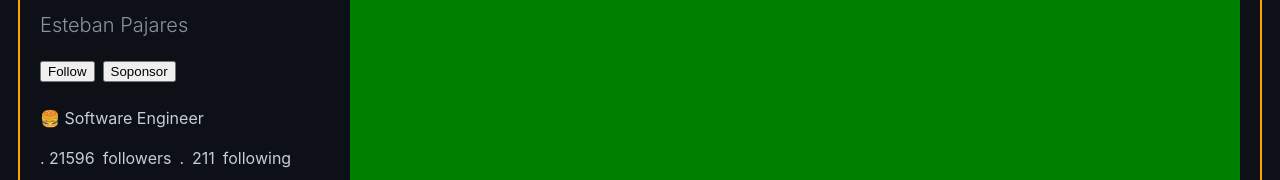
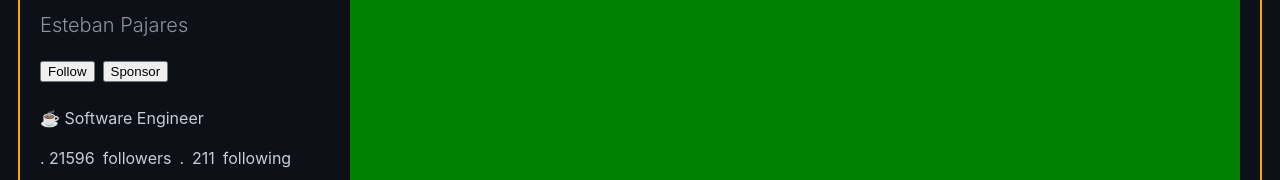
Before and after one commit to EstebanPajares/git-react, a React (Create React App) app: page / in a window 1280 px wide. Shown: the part 345-525 px from the top of the page. Built offline with nearby package versions, Linux system fonts and the light colour scheme; the HTML template or start-up script is replaced by a standard one.

Commit message:
Add icon component

```diff
--- /dev/null
+++ b/src/components/button.js
@@ -0,0 +1,16 @@
+import React from 'react'
+import styled from 'styled-components'
+
+const ButtonStyled = styled.button`
+
+`
+
+function Button({text}) {
+    return (
+        <ButtonStyled>
+            {text}
+        </ButtonStyled>
+    )
+}
+
+export default Button
--- a/src/components/profile-data.js
+++ b/src/components/profile-data.js
@@ -24,7 +24,7 @@ export default {
   "location": 'Lima - Perú',
   "email": null,
   "hireable": null,
-  "bio": "🍔 Software Engineer",
+  "bio": "☕ Software Engineer",
   "twitter_username": 'EstebanPajares',
   "public_repos": 107,
   "public_gists": 273,
--- a/src/components/profile.js
+++ b/src/components/profile.js
@@ -1,6 +1,7 @@
 import React from 'react'
 import styled from 'styled-components'
-import props from './profile-data';
+import props from './profile-data'
+import Button from './button'
 
 const ProfileStyled = styled.div`
     grid-area: profile;
@@ -53,8 +54,12 @@ function Profile() {
             <p className="name">{name}</p>
             <p className="username">{login}</p>
             <div className="button">
-                <button>Follow</button>
-                <button>Soponsor</button>
+                <Button
+                    text = 'Follow'
+                />
+                <Button
+                    text = 'Sponsor'
+                />
             </div>
             <p className="bio info">{bio}</p>
             <p className="followers info">
```
